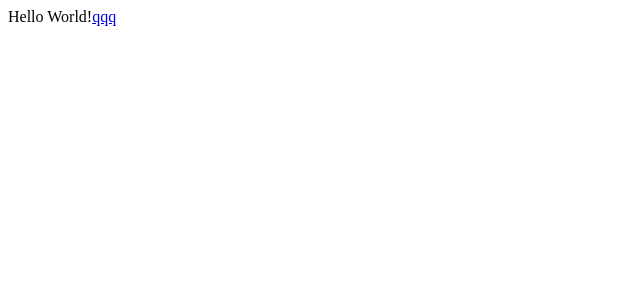
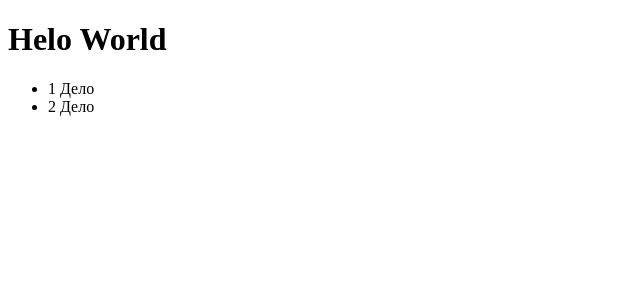
Before and after one commit to WebHeroSchool/RepositoryName, a React (Create React App) app: page / in a window 1280 px wide. Shown: the top 300 px of the page, without its empty margins (0-640 px from the left). Built offline with nearby package versions, Linux system fonts and the light colour scheme.

Commit message:
component 17

```diff
--- a/src/App.js
+++ b/src/App.js
@@ -1,8 +1,13 @@
 import React from 'react';
 
-const element = (<div>
-  Hello World!
-  <a href="#">qqq</a>
-</div>);
+const ItemList = () => (<ul>
+  <li>1 Дело</li>
+  <li>2 Дело</li>
+</ul>);
 
-export {  element };
+const App = () => (<div>
+  <h1>Helo World</h1>
+  <ItemList />
+  </div>);
+
+export default App;
--- a/src/index.js
+++ b/src/index.js
@@ -1,7 +1,7 @@
 import React from 'react';
 import ReactDOM from 'react-dom';
-import { element } from './App';
+import App from './App';
 
 
 
-ReactDOM.render(element, document.getElementById('root'));
+ReactDOM.render(<App />, document.getElementById('root'));
```
